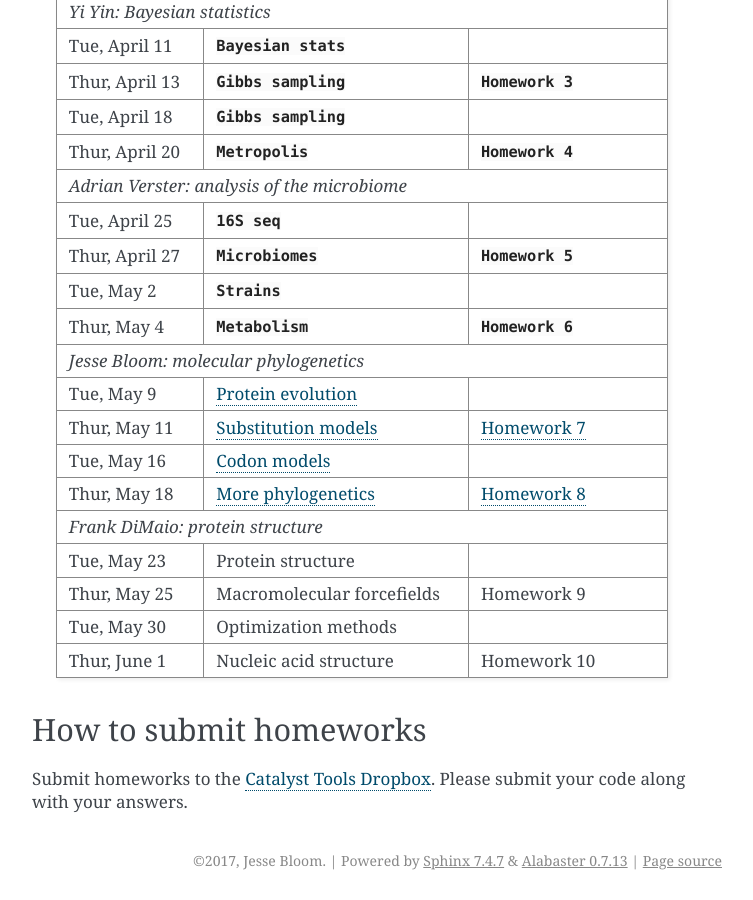
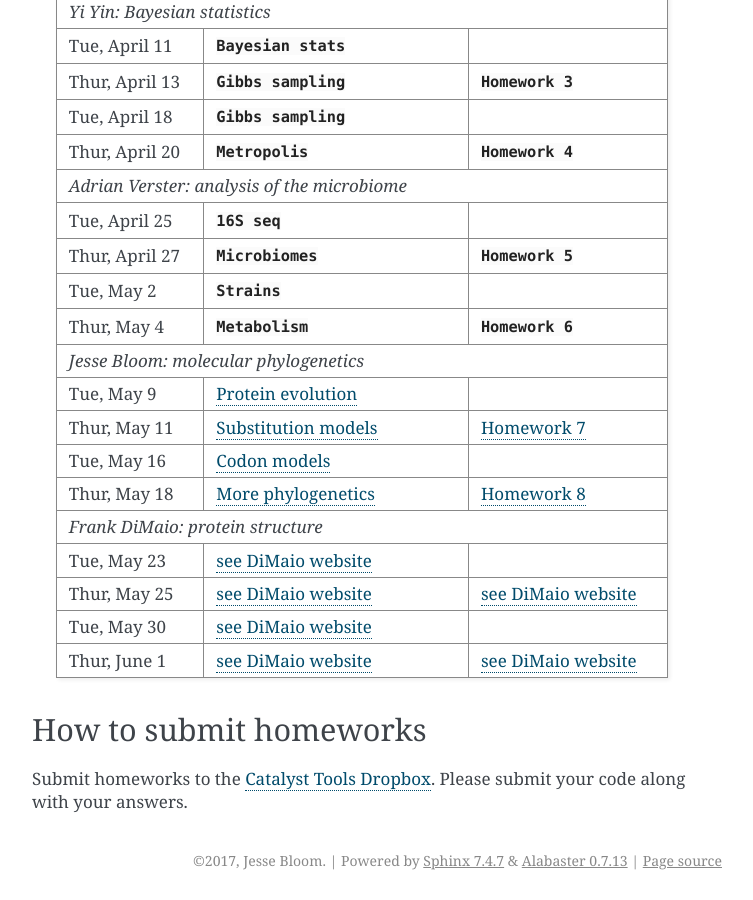
Before and after one commit to jbloom/GS541-course-page, a Sphinx documentation site: the page built from source/index.rst, in a window 1280 px wide and 900 px high, scrolled down 1859 px. Shown: the whole window, without its empty margins (388-1141 px from the left). Built offline with Sphinx 7.4.7, drawn with Linux system fonts in a browser that asks for light colours.

Commit message:
Added links to DiMaio website

```diff
--- a/source/index.rst
+++ b/source/index.rst
@@ -96,10 +96,10 @@ Tue, May 16      `Codon models`_
 Thur, May 18     `More phylogenetics`_                 `Homework 8`_
 *Frank DiMaio: protein structure*
 --------------------------------------------------------------------------------------------------
-Tue, May 23      Protein structure
-Thur, May 25     Macromolecular forcefields            Homework 9
-Tue, May 30      Optimization methods
-Thur, June 1     Nucleic acid structure                Homework 10
+Tue, May 23      `see DiMaio website`_
+Thur, May 25     `see DiMaio website`_                 `see DiMaio website`_
+Tue, May 30      `see DiMaio website`_
+Thur, June 1     `see DiMaio website`_                 `see DiMaio website`_
 ================ ===================================== ===========================================
 
 How to submit homeworks
@@ -118,3 +118,4 @@ Submit homeworks to the `Catalyst Tools Dropbox`_. Please submit your code along
 .. _`Homework 7`: https://github.com/jbloom/GenomeSciences541/tree/gh-pages/source/homework_1
 .. _`More phylogenetics`: http://jbloom.github.io/GenomeSciences541/lecture_4.html
 .. _`Homework 8`: https://github.com/jbloom/GenomeSciences541/blob/gh-pages/source/homework_2/homework_2.rst
+.. _`see DiMaio website`: http://faculty.washington.edu/dimaio/wordpress/genome-541/
```
